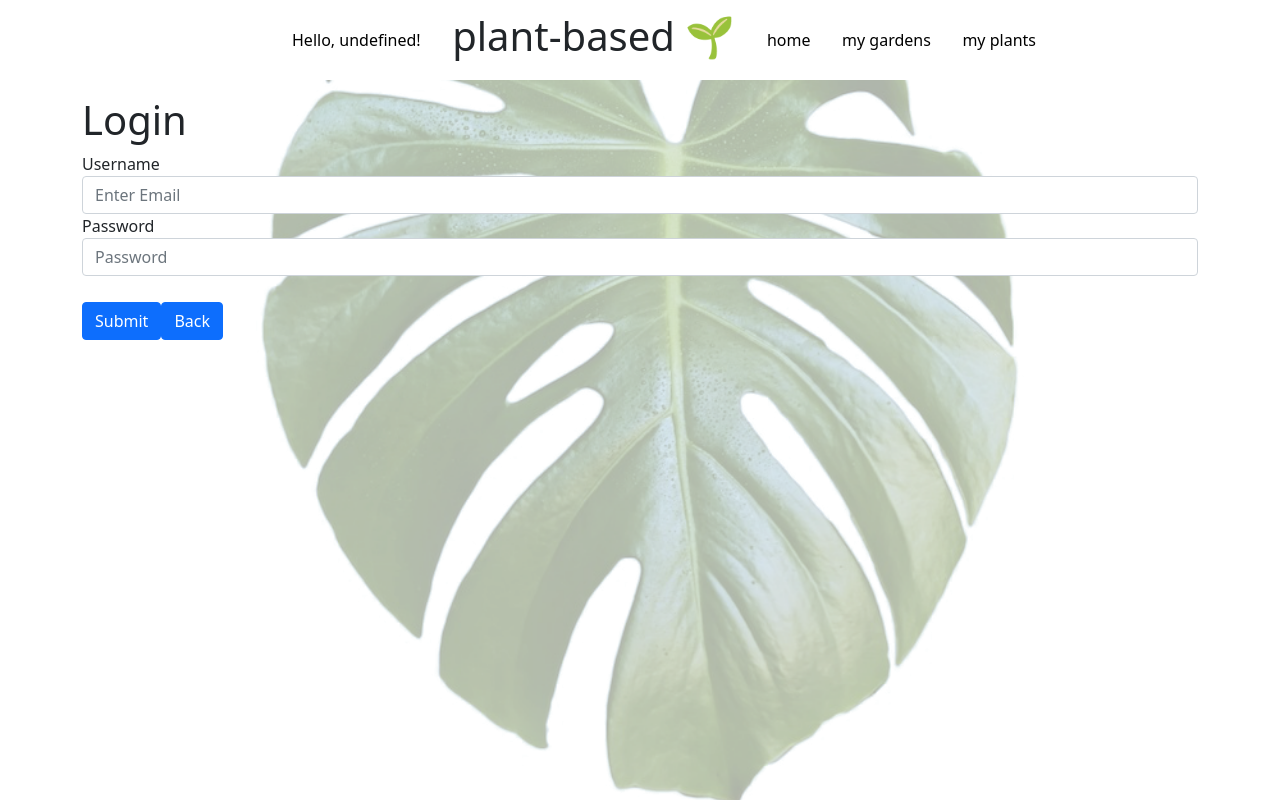
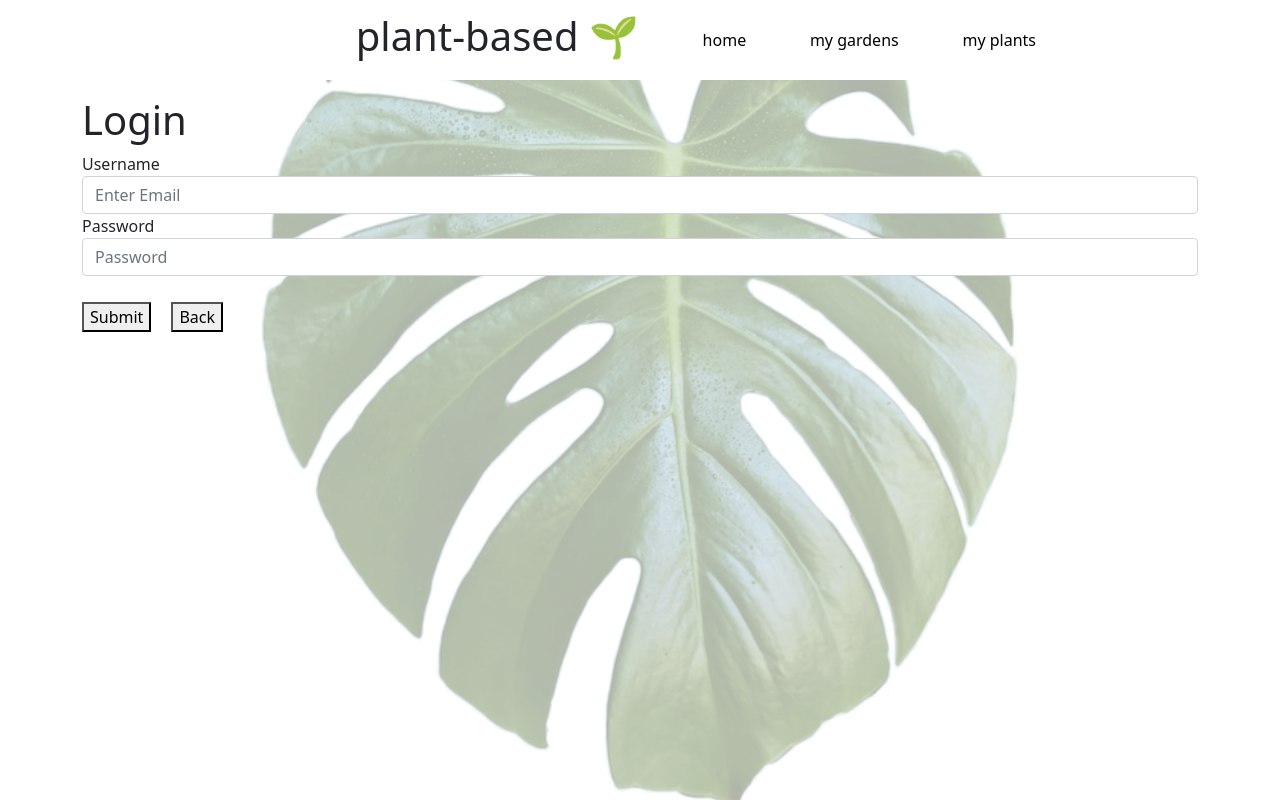
Before and after one commit to Andygurl5566/Plant_Based, a React (Create React App) app in the folder plant_based_frontend/: page /login in a window 1280 px wide. Shown: the top 800 px of the page. Built offline with nearby package versions, Linux system fonts and the light colour scheme; no server answers.

Commit message:
minor cosmetic updates

```diff
--- a/plant_based_frontend/src/App.css
+++ b/plant_based_frontend/src/App.css
@@ -79,25 +79,25 @@ body{
 #login_btn:hover {
   text-decoration: none;
   transform: scale(1.1);
-  color: rgb(0, 191, 0);
+  color: white;
+
   background-color: rgb(78, 134, 78);
 }
 #signup_btn{
   transition-duration: 300ms;
   text-decoration: none;
-  background-color: rgb(226, 236, 234);
   padding: .25rem;
   margin: .5rem;
   border-radius: .5rem;
-  color: white
+
 
 }
 
 #signup_btn:hover {
   text-decoration: none;
   transform: scale(1.1);
-  color: rgb(0, 191, 0);
   background-color: rgb(78, 134, 78);
+  color: white;
 }
 
 #logout_btn{
@@ -112,8 +112,8 @@ body{
 #logout_btn:hover {
   text-decoration: none;
   transform: scale(1.1);
-  color: rgb(0, 191, 0);
   background-color: rgb(78, 134, 78);
+  color: white;
 }
 
 .card-body{
@@ -138,15 +138,6 @@ body{
   margin: auto;
 }
 
-/*James pick
- #homepageImg{
-  text-align: center;
-  width: 20rem;
-  padding: 1rem;
-  border-radius: 50%;
-  display: block;
-  margin: auto;
-} */
 
 
  #userlogo{
--- a/plant_based_frontend/src/App.js
+++ b/plant_based_frontend/src/App.js
@@ -56,7 +56,7 @@ useEffect(() => {
     <div id="body">
       <Navbar id="nav_bar">
           <Container id="navContent" >
-            <Link class="nav_bar_buttons" to="/welcome">Hello, {`${currentUser.name}`}!</Link>
+            <Link class="nav_bar_buttons" to="/welcome"> {currentUser.name === undefined ? "" : `Hello, ${currentUser.name}!`}</Link>
             <h1> plant-based 🌱 </h1>
             <Link class="nav_bar_buttons" to="/"> home </Link>
             <Link class="nav_bar_buttons" to="/gardens"> my gardens </Link>
@@ -69,12 +69,9 @@ useEffect(() => {
       <Container>
         <Routes>
           <Route path="/" element={<Home />}/>
-          <Route path="/gardens" element={<Gardens currentUser={currentUser}
-          edited={edited} setEdited={setEdited} GardenList={GardenList} setGardens={setGardens}/>}/>
+          <Route path="/gardens" element={<Gardens currentUser={currentUser} edited={edited} setEdited={setEdited} GardenList={GardenList} setGardens={setGardens}/>}/>
           <Route path="/plants" element={<Plants/>}/>
-          <Route path="/login" element={<Login
-          setCurrentUser={setCurrentUser}
-          />}/>
+          <Route path="/login" element={<Login setCurrentUser={setCurrentUser}/>}/>
           <Route path = "/garden_form" element={<GardenForm currentUser={currentUser} GardenList={GardenList}/>}/>
           <Route path = "/plant_form" element={<PlantForm/>}/>
           <Route path = "/edit_garden_form" element={<EditGardenForm/>}/>
--- a/plant_based_frontend/src/Components/GardenForm.js
+++ b/plant_based_frontend/src/Components/GardenForm.js
@@ -61,8 +61,8 @@ const GardenForm=({currentUser, garden})=>{
     <div class="form-check">
 
     </div>
-    <button type="submit" class="btn btn-primary">Submit</button>
-   <Link class="btn btn-primary" to="/gardens"> Back</Link>
+    <button type="submit" class="entrancebtn">Submit</button>
+    <button class="entrancebtn" onClick={ ()=>{navigate("/gardens")}}> Back</button>
 
 
  </form>
--- a/plant_based_frontend/src/Components/Home.js
+++ b/plant_based_frontend/src/Components/Home.js
@@ -17,28 +17,24 @@ function Home ({setCurrentUser}) {
               if (res.ok) {
                 setCurrentUser(null)
                 console.log('you logged out');
+
               }
+
             })
+            .then()
             .then(() => navigate("/"))
       }
 
 
     return (
         <>
-        <div id="home-header">
-        {/* <h1>HOME</h1> */}
-
-        {/* <p>Welcome to plant based , the premiere garden management app</p> */}
-        </div>
-
         <img id="homepageImg" src="https://i.imgur.com/G24UGkO.png" />
-        {/*James pick  <img id="homepageImg" src="https://media2.giphy.com/media/3oEjHOUcNRKgpqTHiM/giphy.gif" /> */}
 
         <div id="login-buttons-div">
 
-          <button id="login_btn" > <Link class="redirect" to="/login"> Login </Link></button>
-          <button id="signup_btn"> <Link class="redirect" to="/signup"> Signup </Link></button>
-          <button id="logout_btn" onClick={handleLogout}> Logout </button>
+          <button id="login_btn" onClick = { () => navigate("/login")}> Login </button>
+          <button id="signup_btn" onClick = { () => navigate("/signup")}> Signup </button>
+          <button id="logout_btn" onClick = {handleLogout}> Logout </button>
 
 
 
--- a/plant_based_frontend/src/Components/Login.js
+++ b/plant_based_frontend/src/Components/Login.js
@@ -44,6 +44,10 @@ const Login= ({setCurrentUser}) => {
 
   }
 
+  function navigateBack(){
+      navigate("/")
+  }
+
     return (
 <>
     <h1>Login</h1>
@@ -55,14 +59,13 @@ const Login= ({setCurrentUser}) => {
       </div>
       <div class="form-group">
         <label for="exampleInputPassword1">Password</label>
-        <input type="text" name="password" value={formData.password} onChange={handleChange} class="form-control" id="exampleInputPassword1" placeholder="Password"/>
+        <input type="password" name="password" value={formData.password} onChange={handleChange} class="form-control" id="exampleInputPassword1" placeholder="Password"/>
       </div>
       <div class="form-check">
 
       </div>
-      <button class="btn btn-primary" type="submit">Submit</button>
-      {/* /* Need to find different way to redirect login */}
-      <Link class="btn btn-primary" to="/"> Back</Link>
+      <button class="entrancebtn" type="submit">Submit</button>
+      <button class="entrancebtn" onClick={navigateBack} type="submit">Back</button>
     </form>
 </>
 )}
--- a/plant_based_frontend/src/Components/PlantForm.js
+++ b/plant_based_frontend/src/Components/PlantForm.js
@@ -95,7 +95,7 @@ const PlantForm=({garden, toggle, setToggle, edited, setEdited})=> {
 
     </div>
 
-    <button type="submit" class="btn btn-primary">Submit</button>
+    <button type="submit" class="entrancebtn">Submit</button>
     <button onClick={ ()=> setToggle(!toggle)}> Back </button>
     {/* <Link class="btn btn-primary" to={`/gardens/${garden_id}`}> Back</Link>  */}
 
--- a/plant_based_frontend/src/Components/Signup.js
+++ b/plant_based_frontend/src/Components/Signup.js
@@ -1,11 +1,11 @@
 import React, { useState } from "react";
-import { Link } from "react-router-dom";
-
+import { useNavigate } from "react-router-dom";
 
 //LOGIN FUNCTIONALITY
 
 const Signup= () => {
 
+  let navigate = useNavigate()
   const [currentUser, setCurrentUser] = useState({});
   const [formData, setFormData] = useState({
     username: "",
@@ -43,6 +43,10 @@ const Signup= () => {
     });
   }
 
+  function navigateBack(){
+    navigate("/")
+}
+
 //JSX BEGINGS HERE
 
     return (
@@ -62,8 +66,8 @@ const Signup= () => {
       <div class="form-check">
 
       </div>
-      <button type="submit" class="btn btn-primary">Submit</button>
-      <Link class="btn btn-primary" to="/"> Back</Link>
+      <button type="submit" class="entrancebtn">Submit</button>
+      <button class="entrancebtn" onClick={navigateBack} type="submit">Back</button>
     </form>
 </>
 )
--- a/plant_based_frontend/src/Components/WelcomePage.js
+++ b/plant_based_frontend/src/Components/WelcomePage.js
@@ -1,7 +1,10 @@
 import { useState, useEffect } from "react";
+import { useNavigate } from "react-router-dom";
 
 function WelcomePage() {
 
+
+    let navigate = useNavigate()
     const [currentUser, setCurrentUser] = useState({});
     const [contentLoaded, setContentLoaded] = useState(false);
 
@@ -25,8 +28,11 @@ function WelcomePage() {
 
         <h5>Username: {`${currentUser.username}`}</h5>
         <h5>Bio: {currentUser.bio}</h5>
-        {contentLoaded?<h5>You have: {currentUser.gardens.length} gardens</h5>: null}
+        {contentLoaded ? <h5>You have: {currentUser.gardens.length} gardens</h5>: null}
+
         </div>
+        <button class="entrancebtn2" onClick={ ()=>{navigate("/gardens")}}> View Gardens</button>
+        {/* <button class="entrancebtn"> Plants</button> */}
         </div>
     )
 }
--- a/plant_based_frontend/src/index.css
+++ b/plant_based_frontend/src/index.css
@@ -56,3 +56,14 @@ body {
 .home_tagline{
   color:white,
 }
+
+.entrancebtn{
+ margin-right: 20px;
+ margin-bottom: 20px;
+
+}
+
+.entrancebtn2{
+
+  margin-top: 20px;
+ }
```
Also changed, not shown: 2 other files (tests, documents, lock files or other folders).
